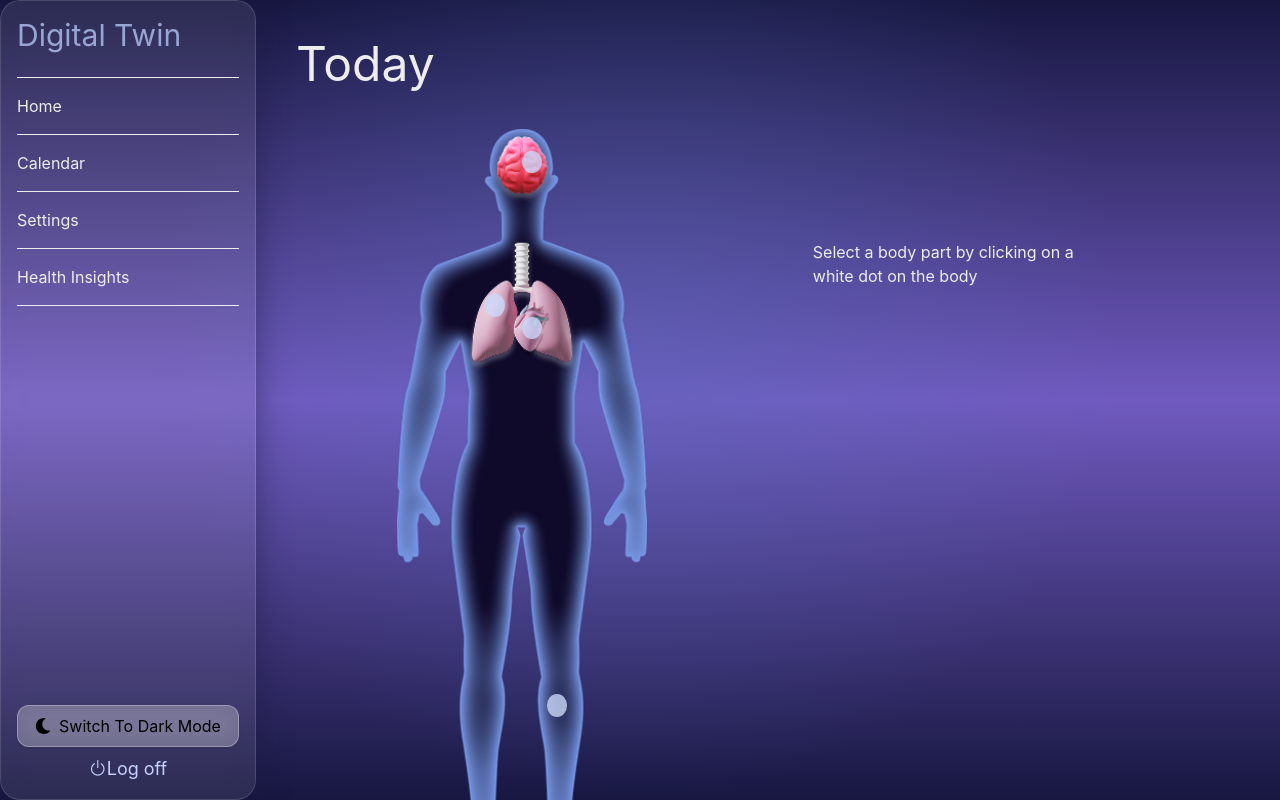
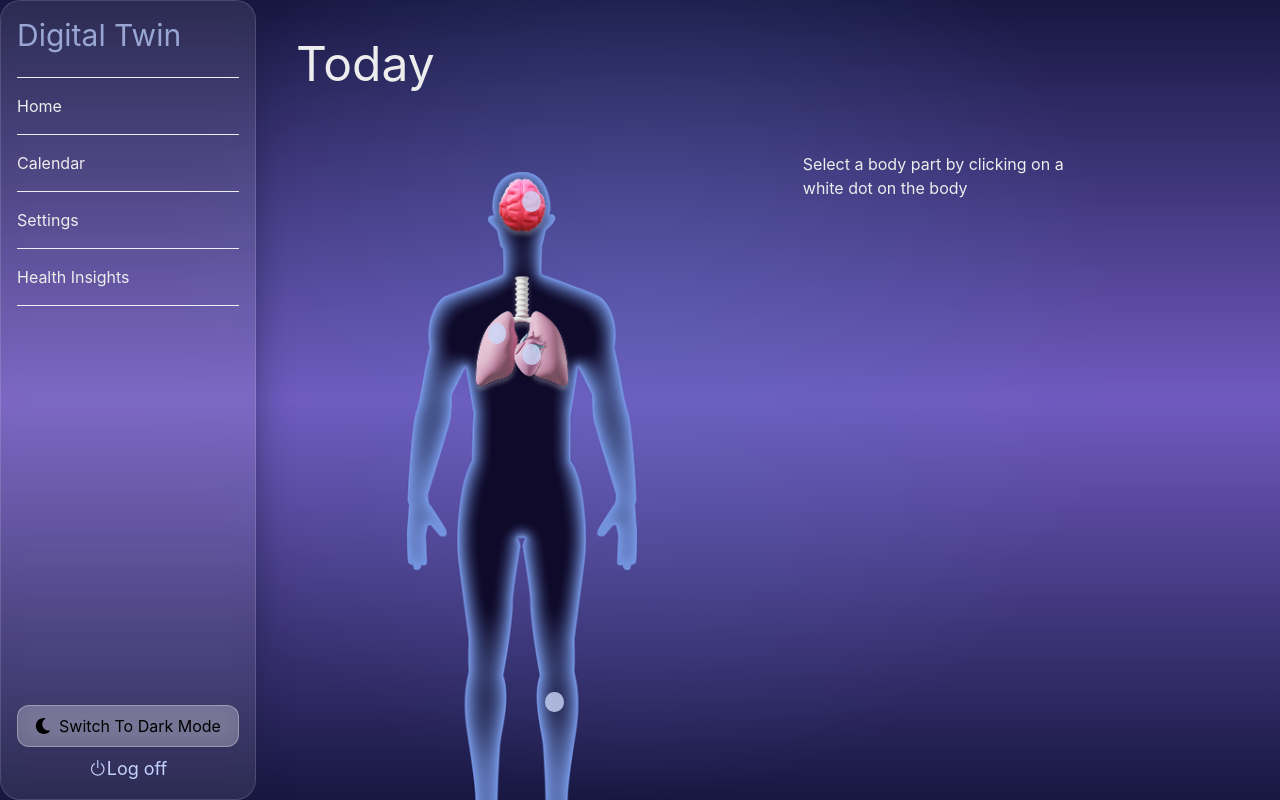
Before and after one commit to valttku/sote2035, a Next.js app in the folder client/: page / in a window 1280 px wide. Built offline with nearby package versions, Linux system fonts and the light colour scheme; no server answers.

Commit message:
small upsate to home page

```diff
--- a/client/src/components/digitaltwin/DigitalTwinClient.tsx
+++ b/client/src/components/digitaltwin/DigitalTwinClient.tsx
@@ -30,7 +30,7 @@ export default function DigitalTwinClient() {
 
       <div className="flex flex-row items-center justify-center w-full gap-10 md:gap-[15%]">
         {/* Avatar + dots */}
-        <div className="relative w-[60vw] max-w-[250px] sm:w-[50vw] md:w-[40vw] flex-shrink-0">
+        <div className="relative w-[60vw] max-w-[230px] sm:w-[50vw] md:w-[40vw] flex-shrink-0">
           <img
             src={isFemale ? "/avatar-female.png" : "/avatar-male.png"}
             alt="Digital twin"
@@ -60,7 +60,7 @@ export default function DigitalTwinClient() {
         </div>
 
         {/* Guide + info-panel */}
-        <div className="w-full max-w-[350px] min-h-[300px] flex-shrink-0 p-4 md:p-6 mb-70">
+        <div className="w-full max-w-[350px] h-[500px] p-4 md:p-6 mb-70">
           <p className="mb-6 text-sm md:text-base">
             Select a body part by clicking on a white dot on the body
           </p>
--- a/client/src/components/digitaltwin/healthStatsPanel.tsx
+++ b/client/src/components/digitaltwin/healthStatsPanel.tsx
@@ -73,9 +73,9 @@ export default function HealthClient({ selected, onClose, selectedDate }: Props)
   }, [selected, selectedDate]);
 
   return (
-    <div className="panel-animation ui-component-styles p-4 pt-2 rounded-2xl">
+    <div className="panel-animation ui-component-styles p-4 pt-2">
       <div className="flex justify-between items-center">
-        <h1 className="text-2xl mb-2">{TITLE[selected]}</h1>
+        <h1 className="text-2xl pb-2 pl-1 mb-2 border-b w-full">{TITLE[selected]}</h1>
         <button className="mb-5" onClick={onClose}>
           ✕
         </button>
@@ -88,10 +88,10 @@ export default function HealthClient({ selected, onClose, selectedDate }: Props)
         <p className="opacity-80 text-sm">No metrics for this day.</p>
       )}
 
-      <ul>
+      <ul className="min-h-[170px] pl-5">
         {Object.entries(metrics).map(([k, v]) => (
-          <li key={k}>
-            <span className="font-semibold">{k}: </span>
+          <li className="list-disc" key={k}>
+            <span>{k}: </span>
             {v}
           </li>
         ))}
```
